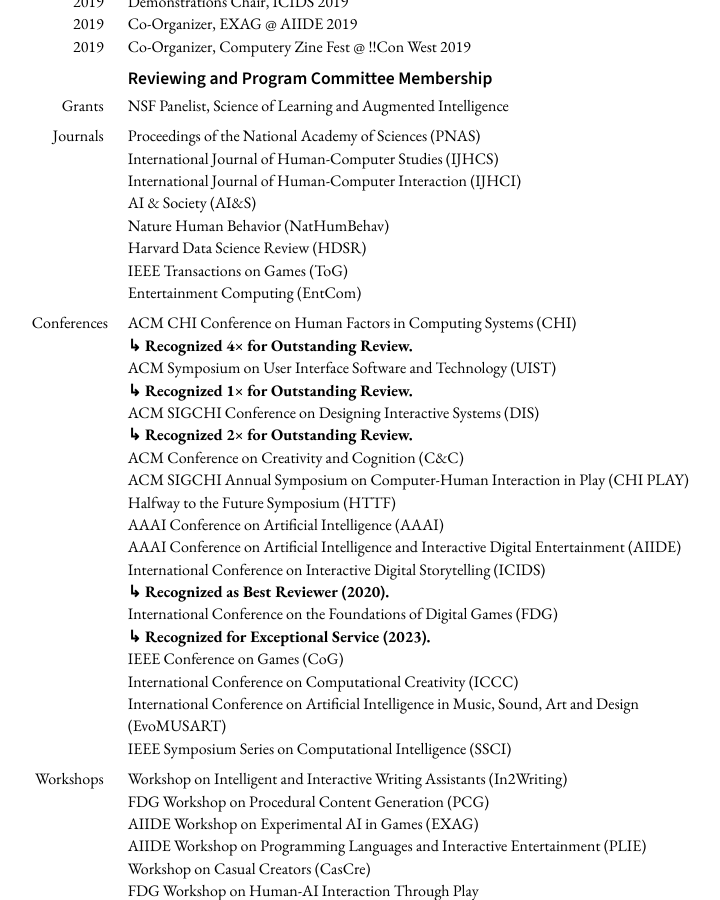
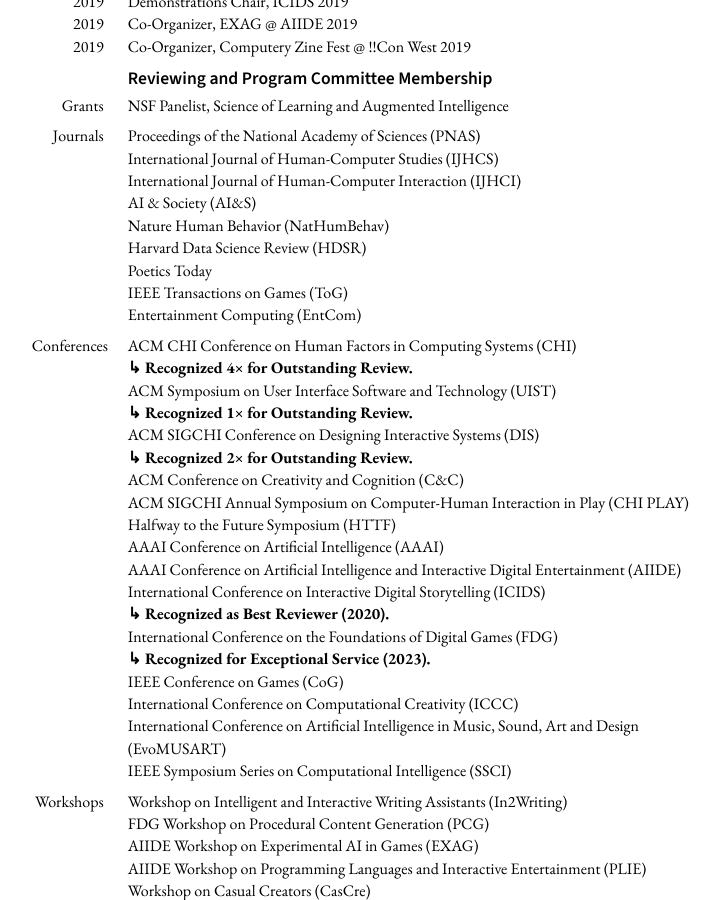
Before and after one commit to mkremins/mkremins.github.io, a Jekyll site: the page built from cv/index.html, in a window 1280 px wide and 900 px high, scrolled down 13208 px. Shown: the whole window, without its empty margins (255-975 px from the left). Built offline with Jekyll 4.4.1, drawn with Linux system fonts in a browser that asks for light colours.

Commit message:
Add Poetics Today reviewing

```diff
--- a/cv/index.html
+++ b/cv/index.html
@@ -542,6 +542,7 @@ layout: null
             AI & Society (AI&S)<br>
             Nature Human Behavior (NatHumBehav)<br>
             Harvard Data Science Review (HDSR)<br>
+            Poetics Today<br>
             IEEE Transactions on Games (ToG)<br>
             Entertainment Computing (EntCom)
           </div>
```
